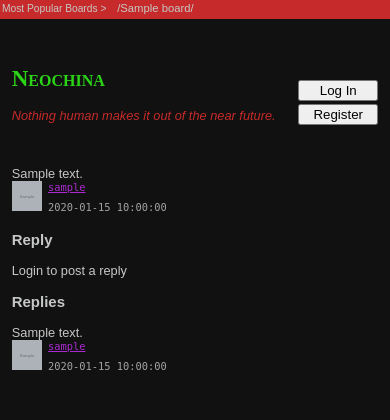
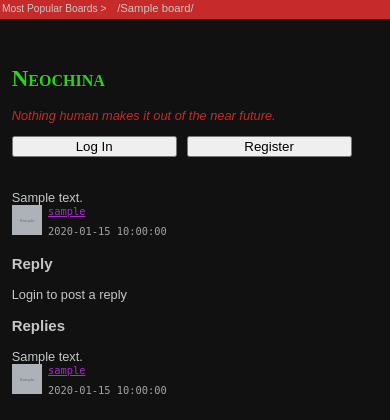
Before and after one commit to ssyme/cityofgold, a Flask app: template app/templates/post.html in a window 390 px wide. Shown: the top 420 px of the page. Run offline with Flask 2, Linux system fonts and the light colour scheme; the template is opened without the code that fills it: values that come from a table or form of the project are taken from there, most other values are stand-ins (such as "Sample title", 1, 10 or a date in 2020); grey boxes marked "Sample" are stand-in pictures.

Commit message:
made site responsive

```diff
--- a/app/static/style.css
+++ b/app/static/style.css
@@ -186,3 +186,26 @@ footer img {
     width: 30px; height: 30px;
     top: 50%;
 }
+/* soy responsiveness stuff */
+@media (max-width: 400px) {
+    .authbtns {
+	float: none;
+    }
+    .btn {
+	float: left;
+	margin-right: 10px;
+	width: 45%;
+    }
+    .btn button {
+	width: 100%;
+    }
+    .secimg {
+	margin: 0 auto 20px;
+	display: block;
+	float: none;
+	width: 70%;
+    }
+    .hotlinks code {
+	height: 0; overflow: hidden;
+    }
+}
```
